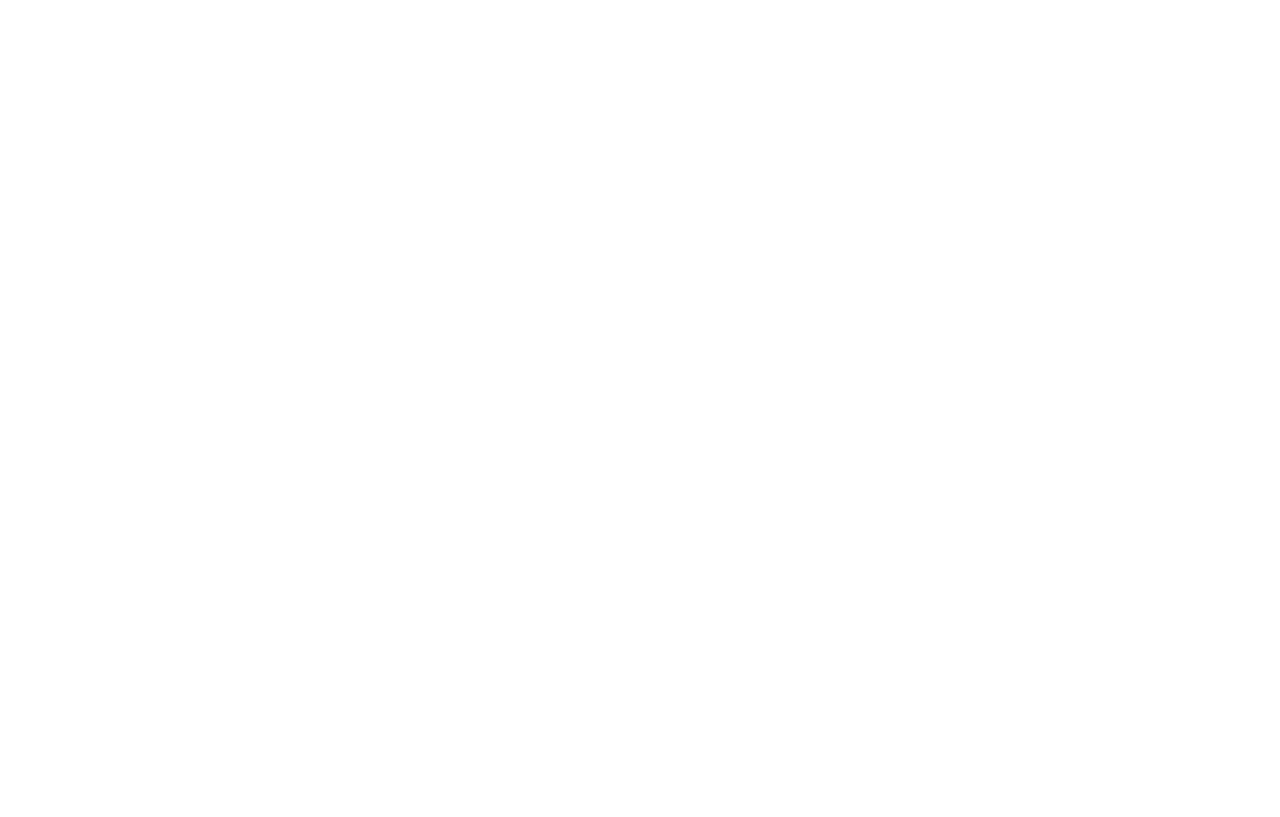
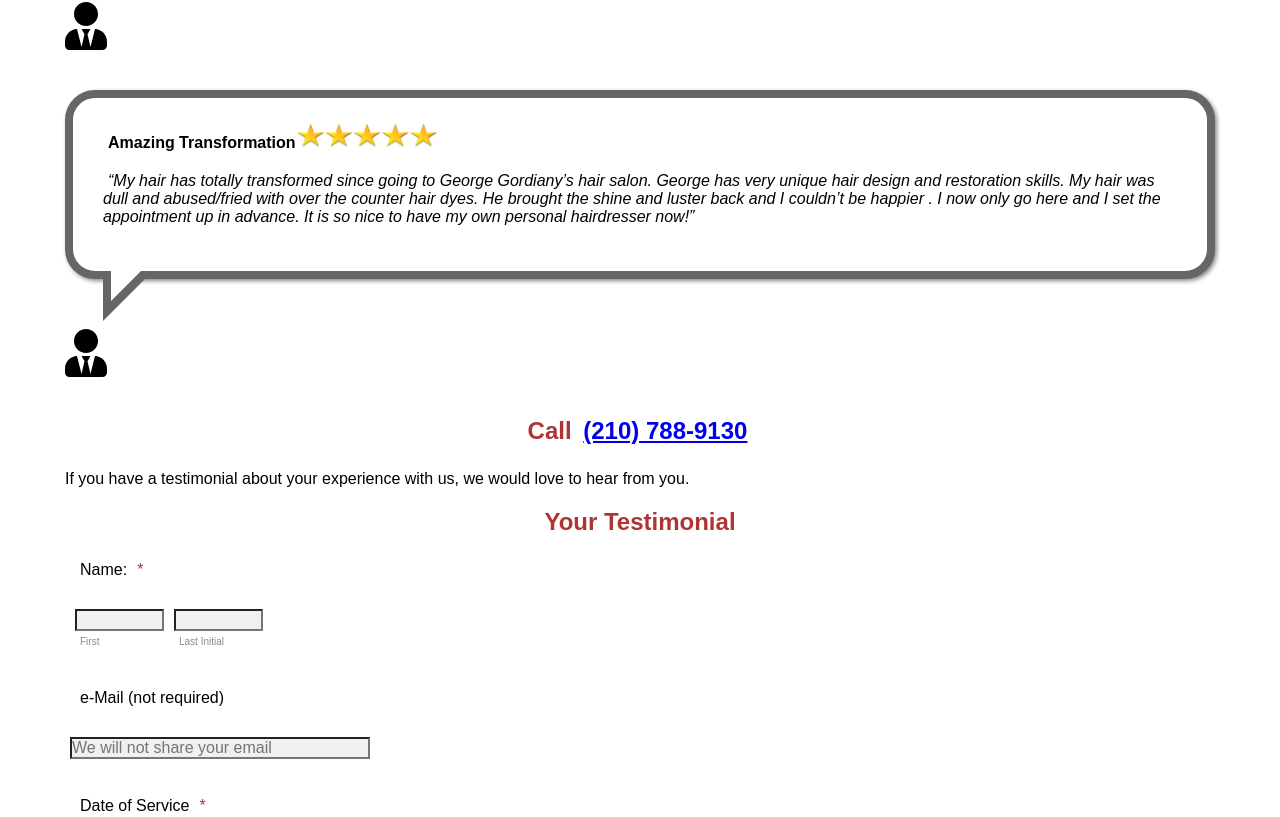
Before and after one commit to Graeme-Parker-Smith/hair-final, a React (Create React App) app: page /testimonials in a window 1280 px wide. Shown: the part 1980-2797 px from the top of the page. Before the commit the page ends 1503 px from the top, so only its background shows below. Built offline with nearby package versions, Linux system fonts and the light colour scheme.

Commit message:
finish testimonials mobile version

```diff
--- a/package.json
+++ b/package.json
@@ -3,6 +3,9 @@
   "version": "0.1.0",
   "private": true,
   "dependencies": {
+    "@fortawesome/fontawesome-svg-core": "^1.2.32",
+    "@fortawesome/free-solid-svg-icons": "^5.15.1",
+    "@fortawesome/react-fontawesome": "^0.1.11",
     "@testing-library/jest-dom": "^4.2.4",
     "@testing-library/react": "^9.3.2",
     "@testing-library/user-event": "^7.1.2",
--- a/src/components/Review/Review.css
+++ b/src/components/Review/Review.css
@@ -0,0 +1,63 @@
+.review-container,
+.review-container-2 {
+    padding: 25px;
+    position: relative;
+    /* width: 200px; */
+    /* height: 100px; */
+    text-align: left;
+    /* line-height: 100px; */
+    background-color: #fff;
+    border: 8px solid #666;
+    -webkit-border-radius: 30px;
+    -moz-border-radius: 30px;
+    border-radius: 30px;
+    -webkit-box-shadow: 2px 2px 4px #888;
+    -moz-box-shadow: 2px 2px 4px #888;
+    box-shadow: 2px 2px 4px #888;
+    margin-bottom: 50px;
+}
+
+.review-container::before,
+.review-container-2::before{
+    content: ' ';
+    position: absolute;
+    width: 0;
+    height: 0;
+    left: 30px;
+    /* top: 100px; */
+    bottom: -50px;
+    border: 25px solid;
+    border-color: #666 transparent transparent #666;
+}
+
+.review-container::after {
+    content: ' ';
+    position: absolute;
+    width: 0;
+    height: 0;
+    left: 38px;
+    /* top: 100px; */
+    bottom: -30px;
+
+    border: 15px solid;
+    border-color: #fff transparent transparent #fff;
+}
+.review-container-2::after {
+    content: ' ';
+    position: absolute;
+    width: 0;
+    height: 0;
+    left: 38px;
+    /* top: 100px; */
+    bottom: -30px;
+
+    border: 15px solid;
+    border-color: #e0e0e0 transparent transparent #e0e0e0;
+}
+
+.review-container img,
+.review-container-2 img {
+    margin: 0;
+    height: 25px;
+    width: 142px;
+}
--- a/src/components/Review/Review.js
+++ b/src/components/Review/Review.js
@@ -10,8 +10,14 @@
 	backgroundColor = '#fff',
 }) => {
 	return (
-		<div style={{ backgroundColor }} className="review-container">
-			<h4 style={{ fontSize: headerSize, fontWeight: headerWeight }}>{header}</h4>
+		<div style={{ backgroundColor }} className={backgroundColor === '#fff' ? "review-container" : "review-container-2"}>
+			<h4 style={{ fontSize: headerSize, fontWeight: headerWeight }}>
+        <span>
+        {header}
+        <img alt="five stars" src={require('../../images/5-stars-300x53.png')} />
+        </span>
+      </h4>
+
 			<p>
 				<i>{text}</i>
 			</p>
--- /dev/null
+++ b/src/components/StarPicker/StarPicker.js
@@ -0,0 +1,18 @@
+import React, {useState} from 'react';
+import './StarPicker.css';
+
+import { FontAwesomeIcon } from '@fortawesome/react-fontawesome';
+import { faStar } from '@fortawesome/free-solid-svg-icons';
+
+export default () => {
+  const [rating, setRating] = useState(0);
+	return (
+    <div>
+    <FontAwesomeIcon onClick={() => setRating(1)} icon={faStar} size="3x" className="star-icon" style={{ color: rating > 0 ? 'yellow' : 'transparent', transition: "color 0s"}} />
+    <FontAwesomeIcon onClick={() => setRating(2)} icon={faStar} size="3x" className="star-icon" style={{ color: rating > 1 ? 'yellow' : 'transparent', transition: "color 0s"}} />
+    <FontAwesomeIcon onClick={() => setRating(3)} icon={faStar} size="3x" className="star-icon" style={{ color: rating > 2 ? 'yellow' : 'transparent', transition: "color 0s"}} />
+    <FontAwesomeIcon onClick={() => setRating(4)} icon={faStar} size="3x" className="star-icon" style={{ color: rating > 3 ? 'yellow' : 'transparent', transition: "color 0s"}} />
+    <FontAwesomeIcon onClick={() => setRating(5)} icon={faStar} size="3x" className="star-icon" style={{ color: rating > 4 ? 'yellow' : 'transparent', transition: "color 0s"}} />
+  </div>
+	);
+};
--- a/src/screens/Testimonials/Testimonials.css
+++ b/src/screens/Testimonials/Testimonials.css
@@ -1,3 +1,31 @@
 #testimonials-container h1 {
     color: #af3434;
 }
+
+#testimonials-names {
+    justify-content: flex-start;
+}
+
+.names-input,
+.names-input > input {
+    flex-basis: 0 50%;
+    justify-content: flex-start;
+    width: 89px;
+    /* margin: 0 20px; */
+}
+#testimonials-container input,
+#testimonials-container textarea {
+    background-color: #f0f0f0;
+    font-size: 16px;
+}
+#email {
+    width: 300px;
+}
+
+.star-icon path {
+    stroke: black;
+    stroke-width: 10;
+}
+/* .names-input:nth-child(3) > input {
+    width: 30px;
+} */
--- a/src/screens/Testimonials/Testimonials.js
+++ b/src/screens/Testimonials/Testimonials.js
@@ -1,6 +1,10 @@
 import React from 'react';
 import './Testimonials.css';
 import Review from '../../components/Review/Review';
+import CoolButton from '../../components/CoolButton/CoolButton';
+import { FontAwesomeIcon } from '@fortawesome/react-fontawesome';
+import { faUserTie } from '@fortawesome/free-solid-svg-icons';
+import StarPicker from '../../components/StarPicker/StarPicker';
 
 const reviews = [
 	{
@@ -53,8 +57,90 @@
 			</p>
 			<p>Give us a call and make an appointment to come in see the difference.</p>
 			{reviews.map((review, i) => (
-				<Review backgroundColor={i % 2 === 0 ? '#e0e0e0' : '#fff'} header={review.header} text={review.text} />
+				<div>
+					<Review
+						backgroundColor={i % 2 === 0 ? '#e0e0e0' : '#fff'}
+						header={review.header}
+						text={review.text}
+					/>
+					<FontAwesomeIcon icon={faUserTie} size="3x" />
+				</div>
 			))}
+			<div>
+				<div className="contact-form-container">
+					<h2>
+						Call <a href="tel:2107889130">(210) 788-9130</a>
+					</h2>
+					<p>If you have a testimonial about your experience with us, we would love to hear from you.</p>
+					<h2>Your Testimonial</h2>
+					<form>
+						<div id="testimonials-names" className="names-container">
+							<div className="names-container-label">
+								<span>Name:</span>
+								<span>*</span>
+							</div>
+							<div className="names-input">
+								<input type="text" id="fname" name="fname" />
+								<br />
+								<label className="mini-label" for="fname">
+									First
+								</label>
+							</div>
+							<div className="names-input">
+								<input type="text" id="lname" name="lname" />
+								<br />
+								<label className="mini-label" for="lname">
+									Last Initial
+								</label>
+							</div>
+						</div>
+
+						<div>
+							<div className="names-container-label">
+								<span>e-Mail (not required)</span>
+								<span></span>
+							</div>
+							<input placeholder="We will not share your email" type="email" id="email" name="email" />
+							<br />
+							<label for="email"></label>
+						</div>
+
+						<div className="phone-container">
+							<div className="names-container-label">
+								<span>Date of Service</span>
+								<span>*</span>
+							</div>
+
+							<div>
+								<input type="date" id="number" name="number" />
+							</div>
+						</div>
+
+						<br />
+						<div className="comment-container">
+							<div className="names-container-label">
+								<span>Tell us your story.</span>
+								<span>*</span>
+							</div>
+							<textarea id="comment" name="comment"></textarea>
+						</div>
+						<br />
+
+						<div className="preference">
+							<div className="names-container-label">
+								<span>Star Rating</span>
+								<span>*</span>
+							</div>
+						</div>
+					<StarPicker />
+					</form>
+					<div className="submit">
+						{/* <input type="submit" value="Submit" /> */}
+						<CoolButton text="Submit" />
+						<CoolButton text="Reset" />
+					</div>
+				</div>
+			</div>
 		</div>
 	);
 };
```
Also changed, not shown: src/components/StarPicker/StarPicker.css (added), src/images/5-stars-300x53.png (added), 1 other file (tests, documents, lock files or other folders).
